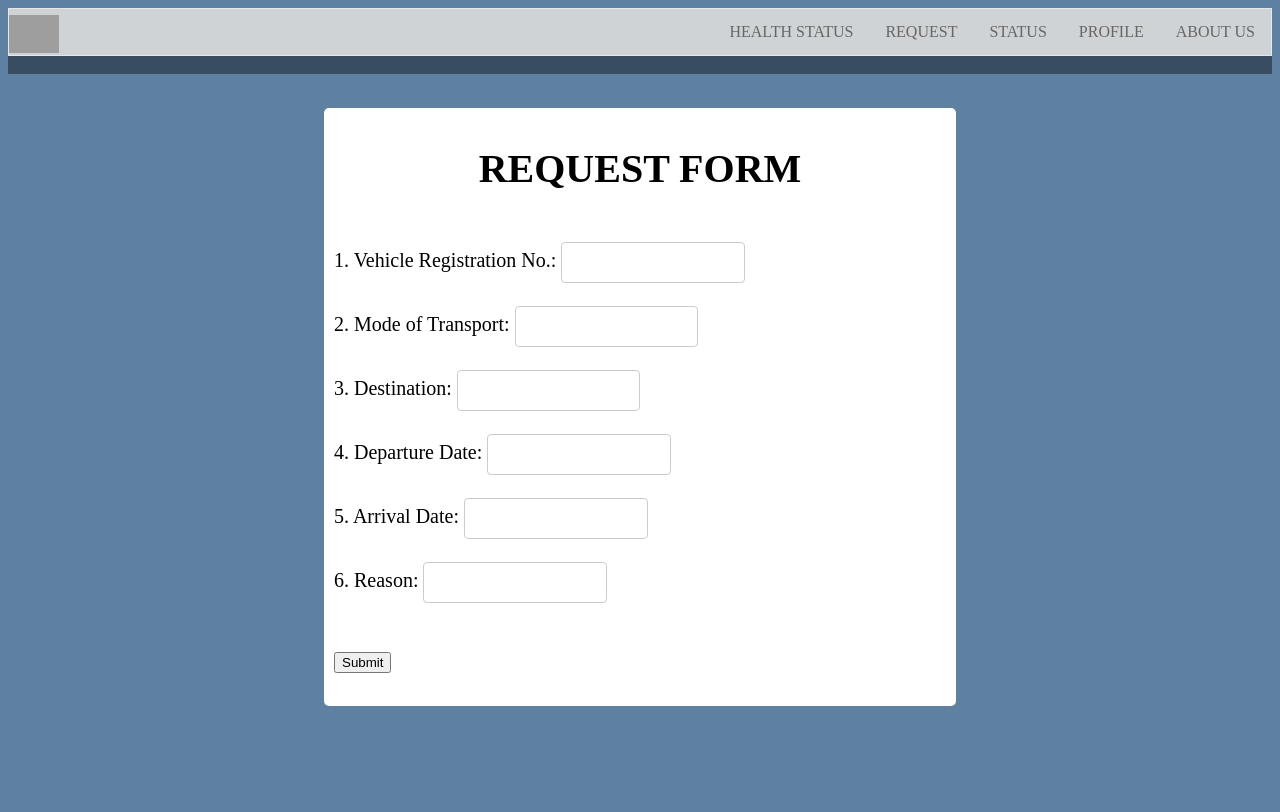
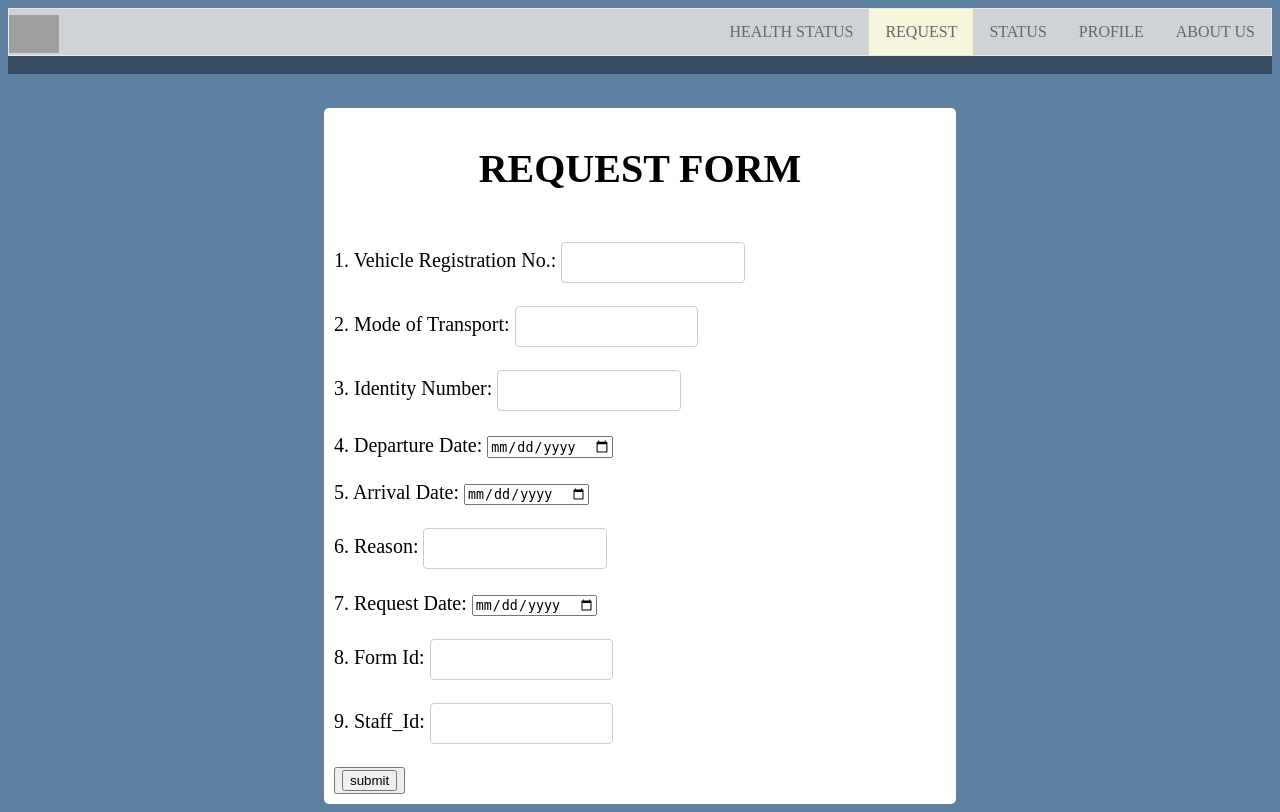
Before and after one commit to azri41/Req-N-Go, a PHP site: page /pages/user/request/request-main.php in a window 1280 px wide. Before the commit the page ends 706 px from the top, so only its background shows below. Run offline with PHP 8.4, Linux system fonts and the light colour scheme; grey boxes are pictures that could not be loaded.

Commit message:
Add files via upload

```diff
--- a/pages/user/request/request-main.php
+++ b/pages/user/request/request-main.php
@@ -77,7 +77,7 @@ form{
 <li><img src="Logo.png" alt="Logo.png" style="width:50px;height:50px;"></li>
 <div class="navRight">
   <li><a href="#home">HEALTH STATUS</a></li>
-  <li><a href="#request">REQUEST</a></li>
+  <li style="background-color: beige;"><a href="#request">REQUEST</a></li>
   <li><a href="#status">STATUS</a></li>
   <li><a href="#profile">PROFILE</a></li>
   <li><a href="#about">ABOUT US</a></li>
@@ -86,30 +86,42 @@ form{
 <p style="background-color: #394d60; color: #394d60; margin-top: 0px;">lol</p>
 <br>
 <div class="rform">
-	<form method="post" action="add.php" enctype="multipart/form-data">
+	<form method="post" action="addreq.php" enctype="multipart/form-data">
 		<h1 style="text-align: center;">REQUEST FORM</h1><br>
-		1. Vehicle Registration No.: <input type="text" name="title" required>
+		1. Vehicle Registration No.: <input type="text" name="Vehicle_Req_No" required>
   		<br><br>
 
 
-    2. Mode of Transport: <input type="text" name="author" required>
+    2. Mode of Transport: <input type="text" name="Mode_Of_Transportation" required>
   		<br><br>
 
 
-    3. Destination: <input type="text" name="price" step="0.01" min="0" required>
+    3. Identity Number: <input type="text" name="Identity_No" required>
   		<br><br>
 
-  4. Departure Date: <input type="text" name="author" required>
+  4. Departure Date: <input type="Date" name="Departure_Date" required>
   		<br><br>
 
 
-    5. Arrival Date: <input type="text" name="price" step="0.01" min="0" required>
+    5. Arrival Date: <input type="Date" name="Arrival_Date" required>
   		<br><br>
 
-  		  6. Reason: <input type="text" name="author" required>
-  		<br>
+  		  6. Reason: <input type="text" name="Reason" required>
+  		<br><br>
 
-      <br><br>  <input onclick="alert('Thank you for your submission. Your request will be processed soon.')" type="submit" value="Submit"><br><br>
+      7. Request Date: <input type="Date" name="Request_Date" required>
+      <br><br>
+
+      8. Form Id: <input type="text" name="Form_Id" required>
+      <br><br>
+
+      9. Staff_Id: <input type="text" name="Staff_Id" required>
+      <br><br>
+
+      <button onclick="alert('Your request will be processed soon!')"><input type="submit" value="submit" name="submit" ></button>
+
+
+     <!--  <br><br>  <input onclick="alert('Thank you for your submission. Your request will be processed soon.')" type="submit" value="submit" name="submit"><br><br> -->
 </form>
 </div>
 </body>
```
